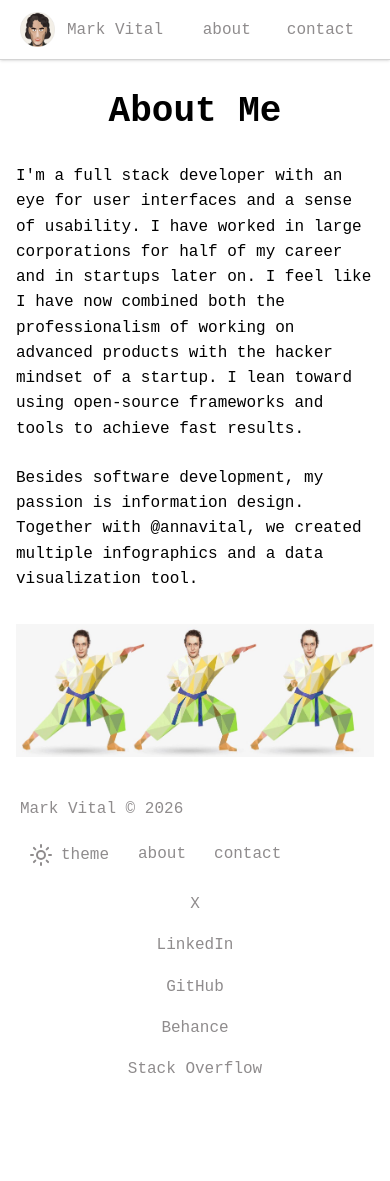
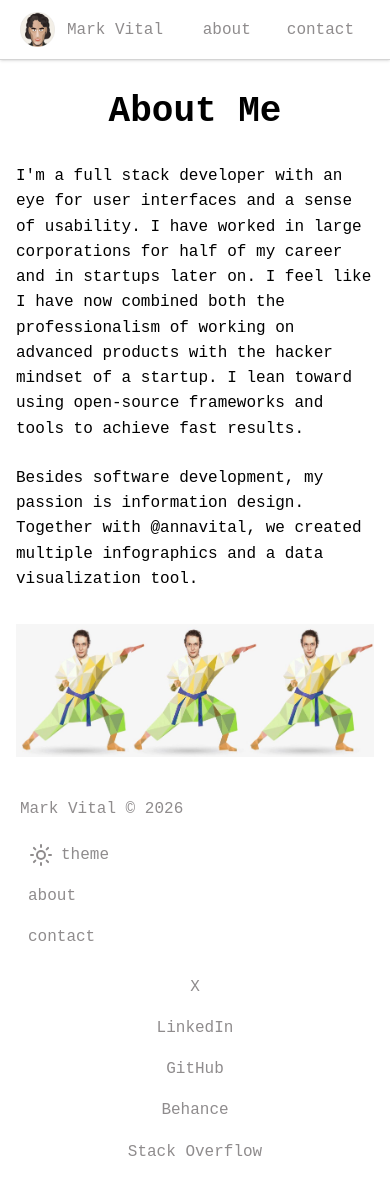
Before and after one commit to markvital/markvital.github.io, a Next.js app: page /about/ in a window 390 px wide. Before the commit the page ends 1098 px from the top, so only its background shows below. Built offline with nearby package versions, Linux system fonts and the light colour scheme.

Commit message:
fix: stack footer navigation on mobile

```diff
--- a/components/site-footer.tsx
+++ b/components/site-footer.tsx
@@ -12,7 +12,7 @@ export function SiteFooter() {
           </div>
           <nav
             aria-label="Footer navigation"
-            className="flex items-center justify-start gap-x-3"
+            className="flex flex-col items-start gap-y-2 md:flex-row md:items-center md:gap-x-3 md:gap-y-0"
           >
             <ThemeToggle showLabel />
             <Link
```
